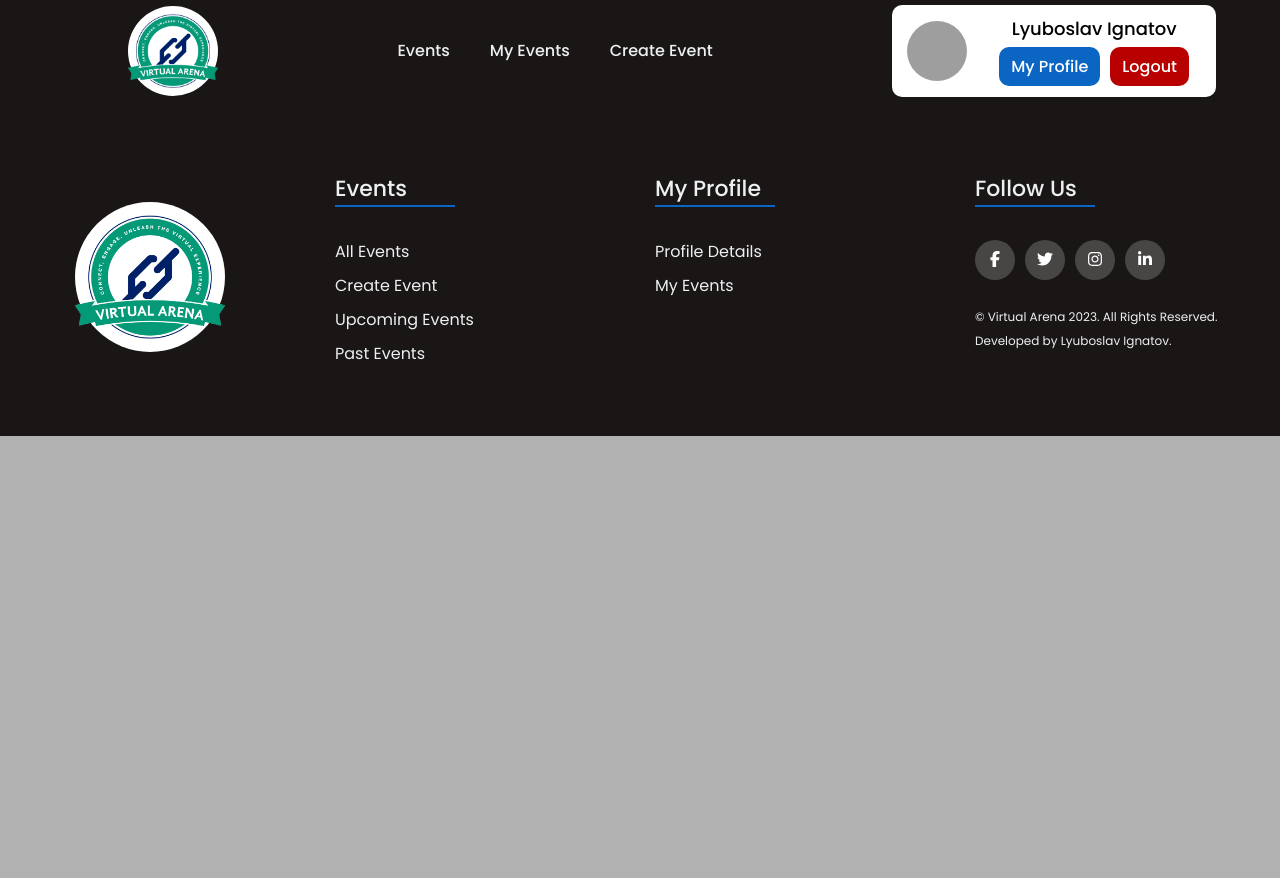
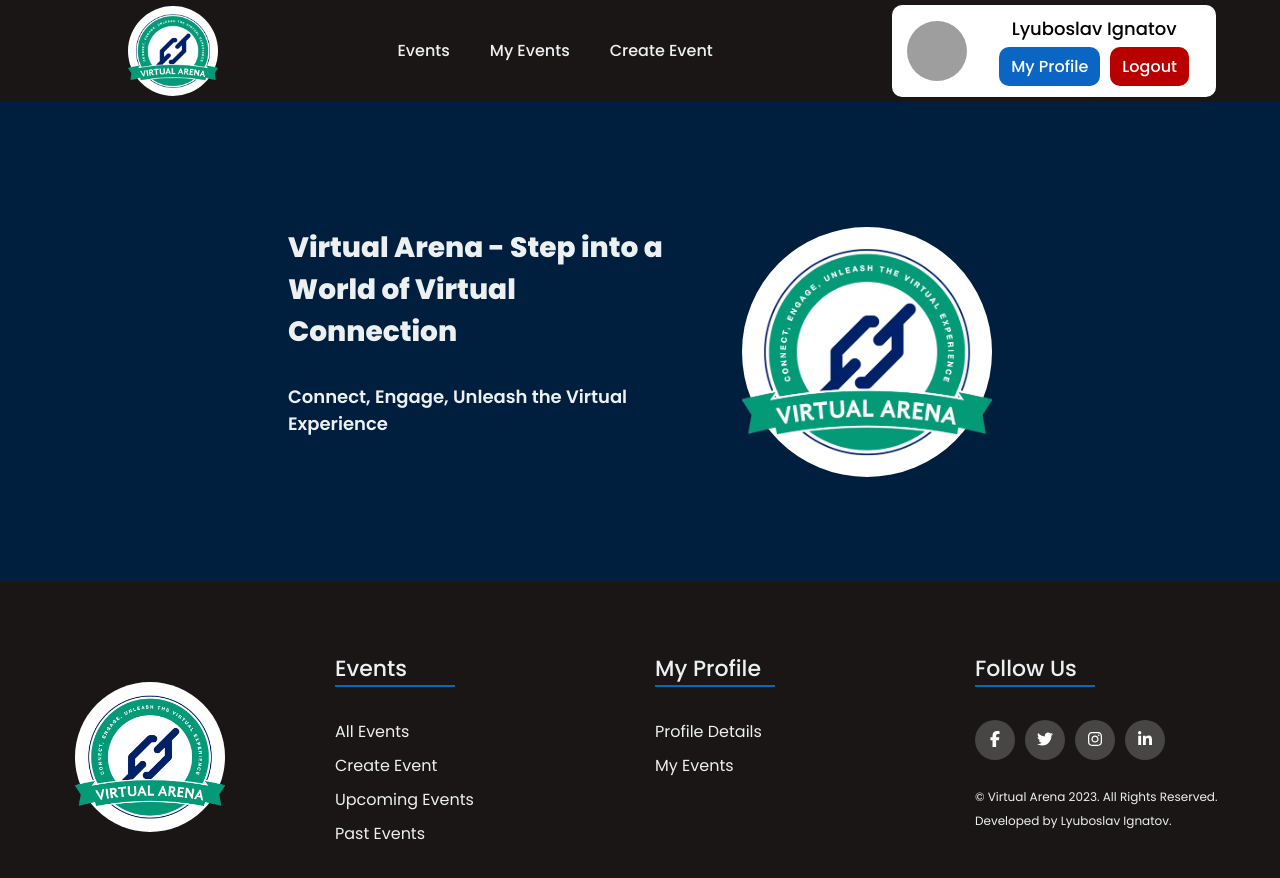
Before and after one commit to Ignatovw99/Virtual-Arena-UI, a React (Create React App) app: page / in a window 1280 px wide. Shown: the top 878 px of the page. Before the commit the page ends 800 px from the top, so only its background shows below. Built offline with nearby package versions, Linux system fonts and the light colour scheme; grey boxes are pictures that could not be loaded.

Commit message:
banner component created

```diff
--- a/src/App.js
+++ b/src/App.js
@@ -1,10 +1,12 @@
 import Header from "./components/Header";
 import Footer from "./components/Footer";
+import Banner from "./components/Banner";
 
 function App() {
     return (
         <div>
             <Header />
+            <Banner />
             <Footer />
         </div>
     );
--- /dev/null
+++ b/src/components/Banner/Banner.js
@@ -0,0 +1,27 @@
+import styles from "./Banner.module.css";
+
+const Banner = () => {
+    return (
+        <section className={styles["banner-container"]}>
+            <div className={styles["text-container"]}>
+                <h1 className={styles.title}>
+                    Virtual Arena - Step into a World of Virtual Connection
+                </h1>
+                <h3 className={styles.slogan}>
+                    Connect, Engage, Unleash the Virtual Experience
+                </h3>
+            </div>
+            <div className={styles["logo-wrapper"]}>
+                <div className={styles["logo-container"]}>
+                    <img
+                        className={styles.logo}
+                        src="virtual-arena-logo.png"
+                        alt="Virtual Arena Logo"
+                    />
+                </div>
+            </div>
+        </section>
+    );
+};
+
+export default Banner;
--- /dev/null
+++ b/src/components/Banner/Banner.module.css
@@ -0,0 +1,48 @@
+.banner-container {
+    width: 100%;
+    height: 60vh;
+    background-color: rgb(0, 31, 63);
+    display: flex;
+    flex-direction: row;
+    align-items: center;
+    justify-content: center;
+}
+
+.text-container {
+    width: 30%;
+    margin-right: 70px;
+}
+
+.title {
+    font-size: 28px;
+    font-weight: 800;
+    margin-bottom: 30px;
+}
+
+.slogan {
+    font-size: 18px;
+    font-weight: 600;
+    margin-bottom: 20px;
+}
+
+.logo-wrapper {
+    display: flex;
+    justify-content: center;
+}
+
+.logo-container {
+    background-color: white;
+    border-radius: 125px;
+    display: flex;
+    flex-direction: column;
+    cursor: inherit;
+    margin-top: 40px;
+    margin-bottom: 20px;
+}
+
+.logo {
+    width: 250px;
+    height: 250px;
+    object-fit: contain;
+    object-position: center;
+}
--- /dev/null
+++ b/src/components/Banner/index.js
@@ -0,0 +1 @@
+export { default } from "./Banner";
```
